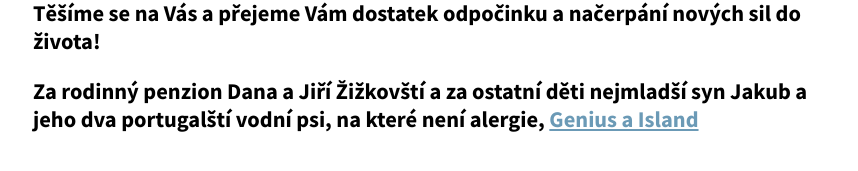
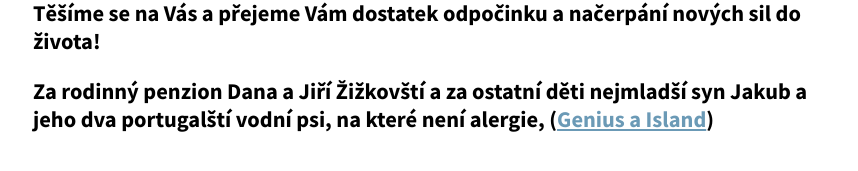
Before and after one commit to ctyridvory/website, a Jekyll site: the page built from ubytovani/pokoje.md, in a window 1280 px wide and 900 px high, scrolled down 3320 px. Shown: the part 712-883 px from the top of the window, without its empty margins (207-1065 px from the left). Built offline with Jekyll 4.4.1, drawn with Linux system fonts in a browser that asks for light colours; some web fonts are replaced; part of the change alters nothing that is shown.

```diff
--- a/ubytovani/pokoje.md
+++ b/ubytovani/pokoje.md
@@ -102,4 +102,4 @@ V rámci snídaní využíváme regionální výrobky a malé živnostníky z ok
 
 ### Těšíme se na Vás a přejeme Vám dostatek odpočinku a načerpání nových sil do života!
 
-### Za rodinný penzion Dana a Jiří Žižkovští a za ostatní děti nejmladší syn Jakub a jeho dva portugalští vodní psi, na které není alergie, [Genius a Island](/fotky)
+### Za rodinný penzion Dana a Jiří Žižkovští a za ostatní děti nejmladší syn Jakub a jeho dva portugalští vodní psi, na které není alergie, ([Genius a Island](/fotky/nasi-psi))
```
